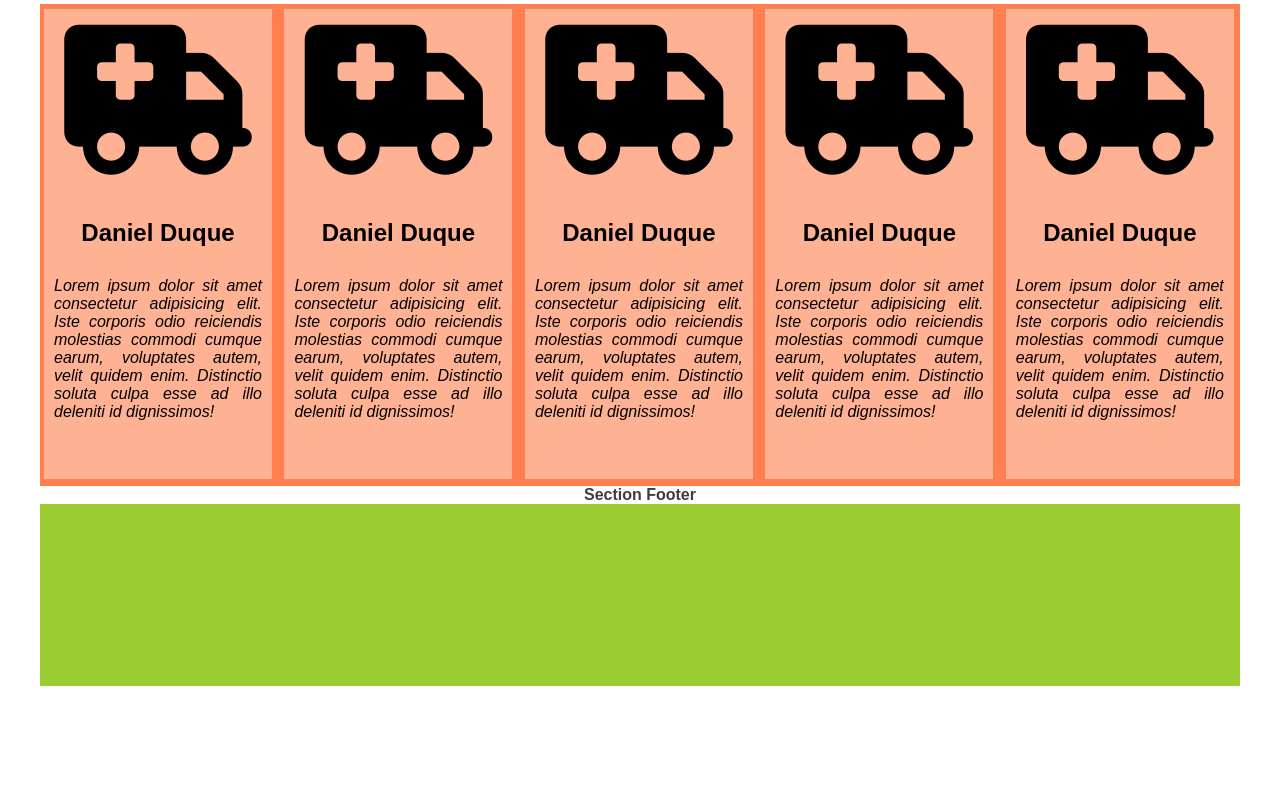
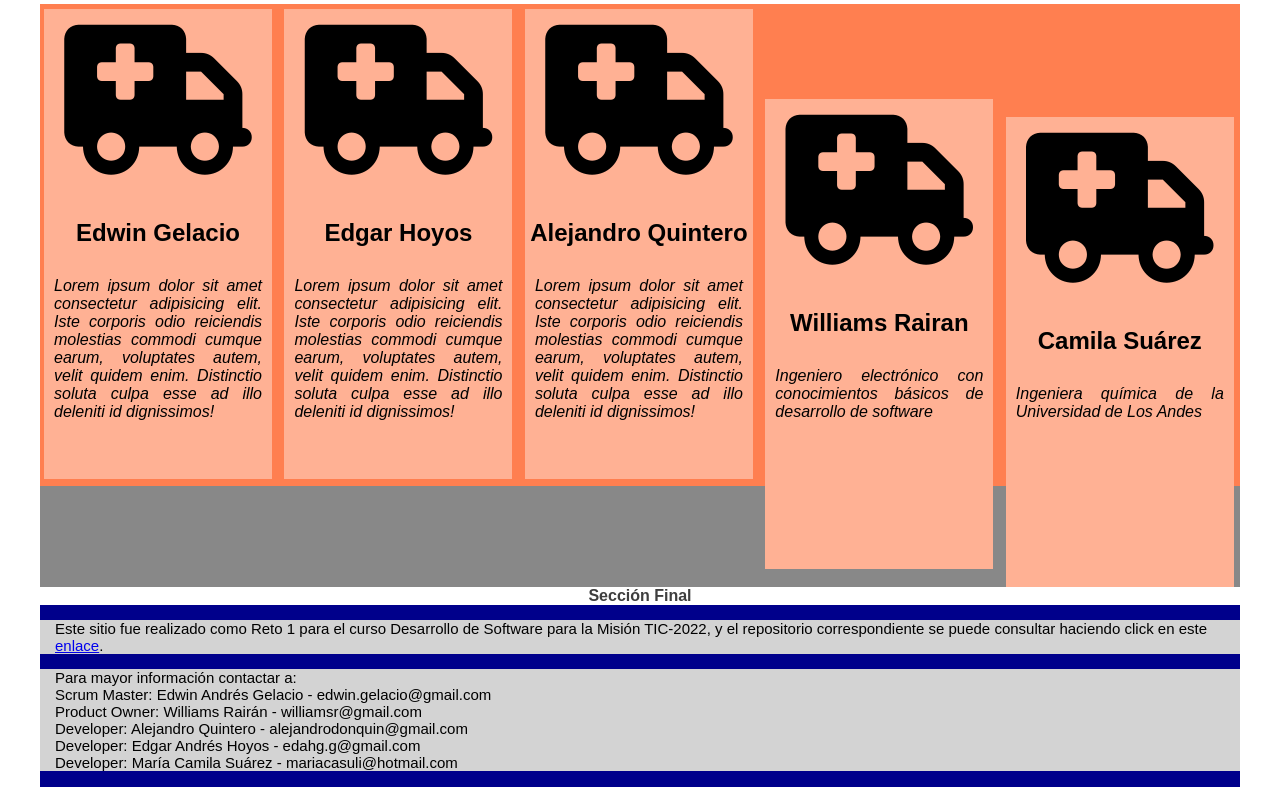
Before and after one commit to EdwinGelacio/semana-1-30, a plain HTML site: page index.html in a window 1280 px wide. Shown: the part 1314-2101 px from the top of the page. Before the commit the page ends 2008 px from the top, so only its background shows below. Drawn offline with Linux system fonts and the light colour scheme.

Commit message:
Cambie el footer y agregue nombres en la sección de miembros

```diff
--- a/index.html
+++ b/index.html
@@ -175,7 +175,7 @@
                     <div class="service-content">
 
                         <h2>
-                            Daniel Duque
+                            Edwin Gelacio
                         </h2>
                         <p class="service-text memebers">
                             Lorem ipsum dolor sit amet consectetur adipisicing elit. Iste corporis odio reiciendis molestias commodi cumque earum, voluptates
@@ -191,7 +191,7 @@
                     <div class="service-content">
 
                         <h2>
-                            Daniel Duque
+                            Edgar Hoyos
                         </h2>
                         <p class="service-text memebers">
                             Lorem ipsum dolor sit amet consectetur adipisicing elit. Iste corporis odio reiciendis molestias commodi cumque earum, voluptates
@@ -207,7 +207,7 @@
                     <div class="service-content">
 
                         <h2>
-                            Daniel Duque
+                            Alejandro Quintero
                         </h2>
                         <p class="service-text memebers">
                             Lorem ipsum dolor sit amet consectetur adipisicing elit. Iste corporis odio reiciendis molestias commodi cumque earum, voluptates
@@ -223,11 +223,10 @@
                     <div class="service-content">
 
                         <h2>
-                            Daniel Duque
+                            Williams Rairan
                         </h2>
                         <p class="service-text memebers">
-                            Lorem ipsum dolor sit amet consectetur adipisicing elit. Iste corporis odio reiciendis molestias commodi cumque earum, voluptates
-                            autem, velit quidem enim. Distinctio soluta culpa esse ad illo deleniti id dignissimos!
+                            Ingeniero electrónico con conocimientos básicos de desarrollo de software
                         </p>
                     </div>
                 </div>
@@ -239,21 +238,35 @@
                     <div class="service-content">
 
                         <h2>
-                            Daniel Duque
+                            Camila Suárez
                         </h2>
                         <p class="service-text memebers">
-                            Lorem ipsum dolor sit amet consectetur adipisicing elit. Iste corporis odio reiciendis molestias commodi cumque earum, voluptates
-                            autem, velit quidem enim. Distinctio soluta culpa esse ad illo deleniti id dignissimos!
+                            Ingeniera química de la Universidad de Los Andes
                         </p>
                     </div>
                 </div>
 
 
-        </div>
+                <footer class="footer">
+                    <p class="section-text">Sección Final</p>
+                    <div class="lin-2">
+                       <p>
+                           Este sitio fue realizado como Reto 1 para el curso Desarrollo de Software para la Misión TIC-2022,
+                            y el repositorio correspondiente se puede consultar haciendo click en este <a href="https://github.com/EdwinGelacio/semana-1-30.git">enlace</a>.
+                       </p>
+                    </div>
+                    <div class="lin-2">
+                        <p>Para mayor información contactar a:
+                            <br> Scrum Master: Edwin Andrés Gelacio - edwin.gelacio@gmail.com
+                            <br> Product Owner: Williams Rairán - williamsr@gmail.com
+                            <br> Developer: Alejandro Quintero - alejandrodonquin@gmail.com
+                            <br> Developer: Edgar Andrés Hoyos - edahg.g@gmail.com
+                            <br> Developer: María Camila Suárez - mariacasuli@hotmail.com
+                        </p>
+                    </div>
 
-        <footer class="footer">
-            <p class="section-text">Section Footer</p>
-        </footer>
+                </footer>
+
 
     </div>
 
--- a/style.css
+++ b/style.css
@@ -90,7 +90,7 @@ body{
 
 .footer{
     height: 200px;
-    background-color: yellowgreen;
+    background-color: darkblue;
     bottom: 0px;
     /* position: fixed; */
     /* width: 1200px; */
@@ -102,6 +102,12 @@ body{
     background: white;
     font-weight: bold;
     text-align: center;
+}
+
+.lin-2{
+    background-color: lightgray;
+    padding-left: 15px;
+    font-size: 15px;
 }
 
 .col-3{
```
